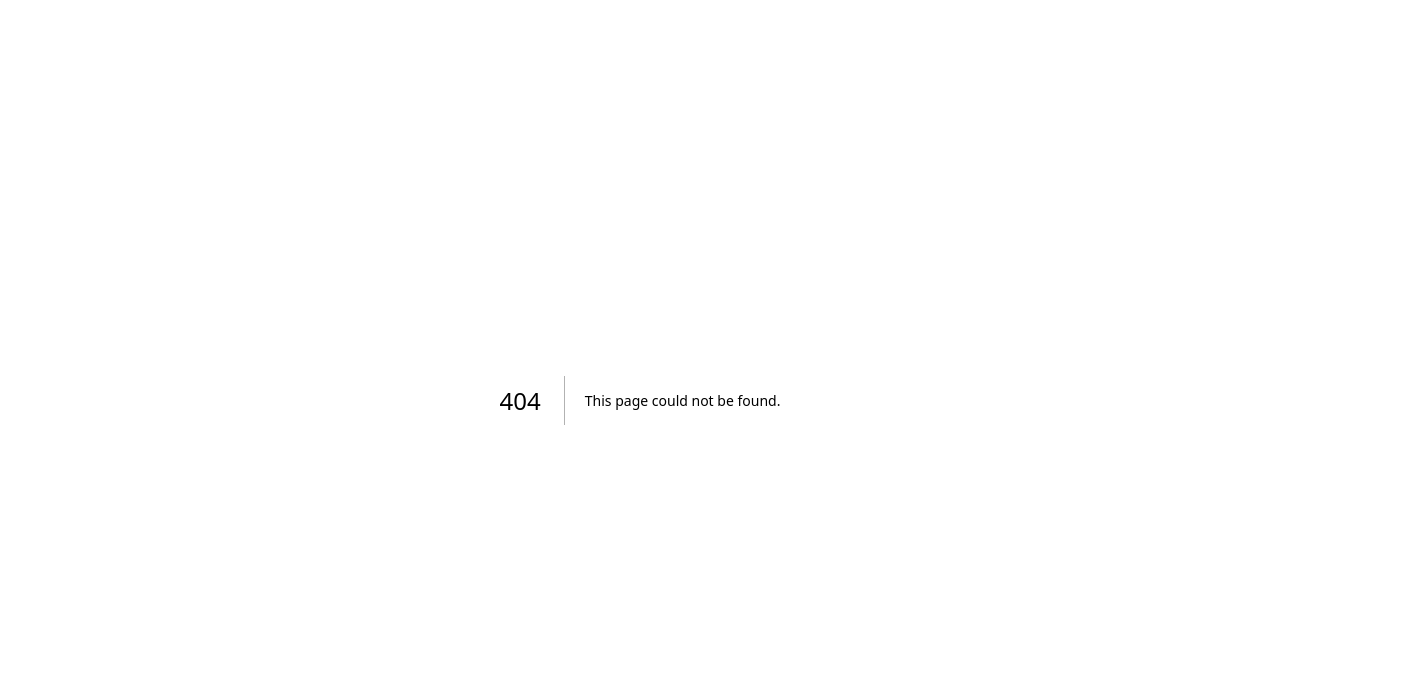
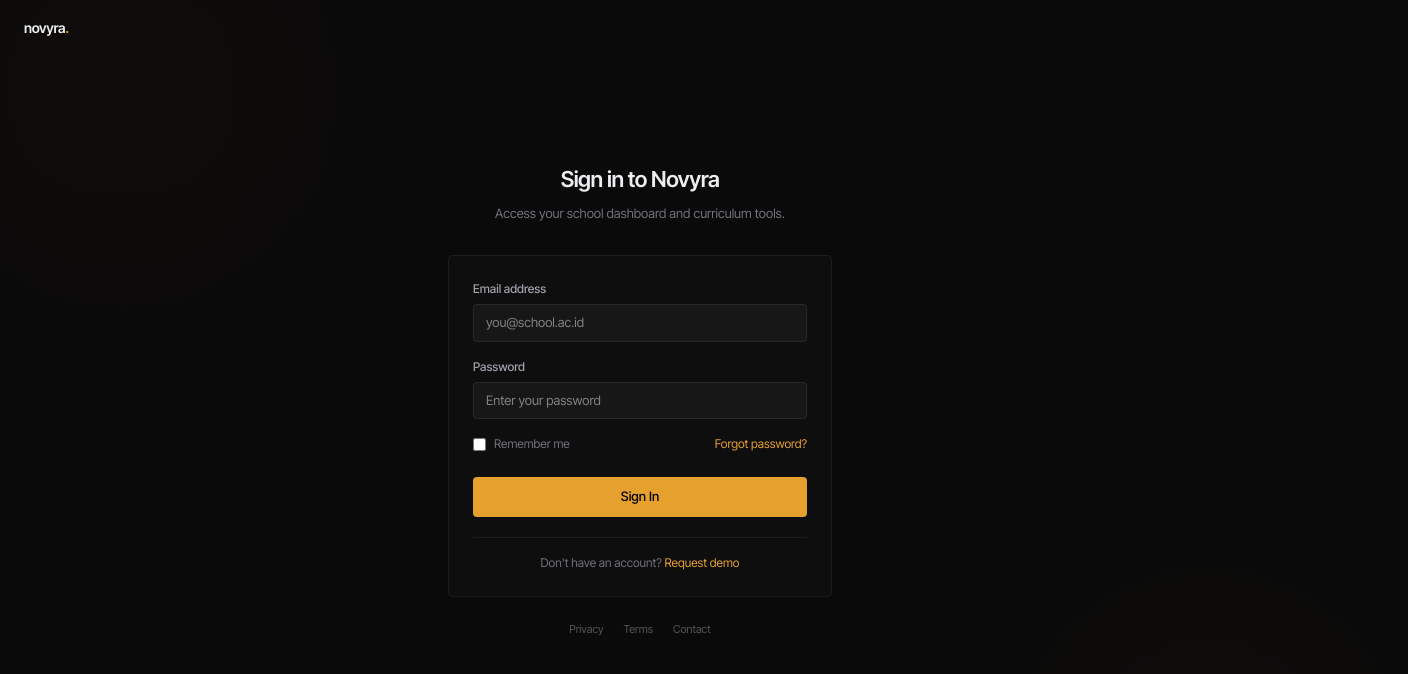
Before and after one commit to Ghufrnainun/novyra-landing, a Next.js app: page /login in a window 1280 px wide. Before the commit this address had no page. Shown: the top 674 px of the page, 1408 px wide, since content can reach past the window. Built offline with nearby package versions, Linux system fonts and the light colour scheme.

Commit message:
feat: login, signup pages, nav auth links

```diff
--- /dev/null
+++ b/app/login/page.js
@@ -0,0 +1,99 @@
+"use client";
+import { useState } from "react";
+import { motion } from "@/components/motion";
+
+export default function LoginPage() {
+  const [email, setEmail] = useState("");
+  const [password, setPassword] = useState("");
+
+  return (
+    <div className="min-h-screen flex items-center justify-center bg-[#0a0a0b] px-4">
+      {/* Aurora background */}
+      <div className="absolute inset-0">
+        <div className="absolute top-[-20%] left-[-10%] w-[500px] h-[500px] bg-[#E6A02E]/3 rounded-full blur-[100px] animate-[pulse_8s_ease-in-out_infinite]" />
+        <div className="absolute bottom-[-20%] right-[-10%] w-[400px] h-[400px] bg-[#E6A02E]/5 rounded-full blur-[100px] animate-[pulse_10s_ease-in-out_infinite_2s]" />
+      </div>
+
+      <div className="absolute top-0 left-0 right-0 h-14 flex items-center px-6 z-10">
+        <a href="/" className="text-sm font-semibold text-[#ededef] tracking-tight">
+          novyra<span className="text-[#E6A02E]">.</span>
+        </a>
+      </div>
+
+      <motion.div
+        initial={{ opacity: 0, y: 16 }}
+        animate={{ opacity: 1, y: 0 }}
+        transition={{ duration: 0.4 }}
+        className="relative w-full max-w-sm"
+      >
+        <div className="text-center mb-8">
+          <h1 className="text-[22px] font-semibold tracking-[-0.02em] text-[#ededef]" style={{ fontWeight: 510 }}>
+            Sign in to Novyra
+          </h1>
+          <p className="text-[13px] text-[#71717a] mt-2">
+            Access your school dashboard and curriculum tools.
+          </p>
+        </div>
+
+        <form
+          className="rounded-[5px] p-6"
+          style={{ background: "rgba(255,255,255,0.02)", border: "1px solid rgba(255,255,255,0.06)" }}
+          onSubmit={(e) => e.preventDefault()}
+        >
+          <div className="space-y-4">
+            <div>
+              <label className="block text-[12px] font-medium text-[#a1a1aa] mb-1.5">Email address</label>
+              <input
+                type="email"
+                value={email}
+                onChange={(e) => setEmail(e.target.value)}
+                placeholder="you@school.ac.id"
+                className="w-full px-3 py-2 rounded-[4px] text-[13px] outline-none transition-colors"
+                style={{ background: "rgba(255,255,255,0.04)", border: "1px solid rgba(255,255,255,0.08)", color: "#ededef" }}
+              />
+            </div>
+            <div>
+              <label className="block text-[12px] font-medium text-[#a1a1aa] mb-1.5">Password</label>
+              <input
+                type="password"
+                value={password}
+                onChange={(e) => setPassword(e.target.value)}
+                placeholder="Enter your password"
+                className="w-full px-3 py-2 rounded-[4px] text-[13px] outline-none transition-colors"
+                style={{ background: "rgba(255,255,255,0.04)", border: "1px solid rgba(255,255,255,0.08)", color: "#ededef" }}
+              />
+            </div>
+          </div>
+
+          <div className="flex items-center justify-between mt-4 mb-6">
+            <label className="flex items-center gap-2 cursor-pointer">
+              <input type="checkbox" className="rounded-sm" style={{ accentColor: "#E6A02E" }} />
+              <span className="text-[12px] text-[#71717a]">Remember me</span>
+            </label>
+            <a href="#" className="text-[12px] text-[#E6A02E] hover:underline">Forgot password?</a>
+          </div>
+
+          <button
+            type="submit"
+            className="w-full py-2.5 rounded-[4px] text-[13px] font-medium bg-[#E6A02E] text-black hover:brightness-110 transition-all"
+          >
+            Sign In
+          </button>
+
+          <div className="mt-5 pt-4 text-center" style={{ borderTop: "1px solid rgba(255,255,255,0.06)" }}>
+            <p className="text-[12px] text-[#71717a]">
+              Don&apos;t have an account?{" "}
+              <a href="#" className="text-[#E6A02E] hover:underline">Request demo</a>
+            </p>
+          </div>
+        </form>
+
+        <div className="flex flex-wrap justify-center gap-5 mt-6">
+          {["Privacy", "Terms", "Contact"].map((l) => (
+            <a key={l} href="#" className="text-[11px] text-[#555] hover:text-[#71717a]">{l}</a>
+          ))}
+        </div>
+      </motion.div>
+    </div>
+  );
+}
--- /dev/null
+++ b/app/signup/page.js
@@ -0,0 +1,76 @@
+"use client";
+import { motion } from "@/components/motion";
+
+export default function SignupPage() {
+  return (
+    <div className="min-h-screen flex items-center justify-center bg-[#0a0a0b] px-4">
+      <div className="absolute inset-0">
+        <div className="absolute top-[-20%] right-[-10%] w-[500px] h-[500px] bg-[#E6A02E]/3 rounded-full blur-[100px] animate-[pulse_8s_ease-in-out_infinite]" />
+        <div className="absolute bottom-[-20%] left-[-10%] w-[400px] h-[400px] bg-white/[0.02] rounded-full blur-[100px] animate-[pulse_10s_ease-in-out_infinite_2s]" />
+      </div>
+
+      <div className="absolute top-0 left-0 right-0 h-14 flex items-center px-6 z-10">
+        <a href="/" className="text-sm font-semibold text-[#ededef] tracking-tight">
+          novyra<span className="text-[#E6A02E]">.</span>
+        </a>
+      </div>
+
+      <motion.div
+        initial={{ opacity: 0, y: 16 }}
+        animate={{ opacity: 1, y: 0 }}
+        transition={{ duration: 0.4 }}
+        className="relative w-full max-w-sm"
+      >
+        <div className="text-center mb-8">
+          <h1 className="text-[22px] font-semibold tracking-[-0.02em] text-[#ededef]" style={{ fontWeight: 510 }}>
+            Create your account
+          </h1>
+          <p className="text-[13px] text-[#71717a] mt-2">
+            Get started with Novyra&apos;s free tier today.
+          </p>
+        </div>
+
+        <form
+          className="rounded-[5px] p-6"
+          style={{ background: "rgba(255,255,255,0.02)", border: "1px solid rgba(255,255,255,0.06)" }}
+          onSubmit={(e) => e.preventDefault()}
+        >
+          <div className="space-y-4">
+            <div>
+              <label className="block text-[12px] font-medium text-[#a1a1aa] mb-1.5">Full name</label>
+              <input type="text" placeholder="Guru Honorer" className="w-full px-3 py-2 rounded-[4px] text-[13px] outline-none transition-colors" style={{ background: "rgba(255,255,255,0.04)", border: "1px solid rgba(255,255,255,0.08)", color: "#ededef" }} />
+            </div>
+            <div>
+              <label className="block text-[12px] font-medium text-[#a1a1aa] mb-1.5">School / Institution</label>
+              <input type="text" placeholder="SMA Negeri 1 Semarang" className="w-full px-3 py-2 rounded-[4px] text-[13px] outline-none transition-colors" style={{ background: "rgba(255,255,255,0.04)", border: "1px solid rgba(255,255,255,0.08)", color: "#ededef" }} />
+            </div>
+            <div>
+              <label className="block text-[12px] font-medium text-[#a1a1aa] mb-1.5">Work email</label>
+              <input type="email" placeholder="guru@sma1smg.sch.id" className="w-full px-3 py-2 rounded-[4px] text-[13px] outline-none transition-colors" style={{ background: "rgba(255,255,255,0.04)", border: "1px solid rgba(255,255,255,0.08)", color: "#ededef" }} />
+            </div>
+            <div>
+              <label className="block text-[12px] font-medium text-[#a1a1aa] mb-1.5">Password</label>
+              <input type="password" placeholder="Min. 8 characters" className="w-full px-3 py-2 rounded-[4px] text-[13px] outline-none transition-colors" style={{ background: "rgba(255,255,255,0.04)", border: "1px solid rgba(255,255,255,0.08)", color: "#ededef" }} />
+            </div>
+          </div>
+
+          <label className="flex items-start gap-2 mt-4 mb-6 cursor-pointer">
+            <input type="checkbox" className="mt-0.5 rounded-sm" style={{ accentColor: "#E6A02E" }} />
+            <span className="text-[11px] text-[#71717a] leading-relaxed">
+              I agree to the <a href="#" className="text-[#E6A02E] hover:underline">Terms of Service</a> and <a href="#" className="text-[#E6A02E] hover:underline">Privacy Policy</a>.
+            </span>
+          </label>
+
+          <button type="submit" className="w-full py-2.5 rounded-[4px] text-[13px] font-medium bg-[#E6A02E] text-black hover:brightness-110 transition-all">
+            Create Account
+          </button>
+
+          <div className="mt-5 text-center text-[12px] text-[#71717a]">
+            Already have an account?{" "}
+            <a href="/login" className="text-[#E6A02E] hover:underline">Sign in</a>
+          </div>
+        </form>
+      </motion.div>
+    </div>
+  );
+}
--- a/components/Nav.js
+++ b/components/Nav.js
@@ -25,7 +25,13 @@
           </a>
         ))}
         <a
-          href="#pricing"
+          href="/login"
+          className="text-[13px] font-medium text-[#a1a1aa] hover:text-[#ededef] transition-colors duration-200"
+        >
+          Sign In
+        </a>
+        <a
+          href="/signup"
           className="inline-flex items-center gap-1.5 px-4 py-1.5 rounded-[5px] text-[13px] font-medium bg-[#E6A02E] text-black"
         >
           Get Started
```
